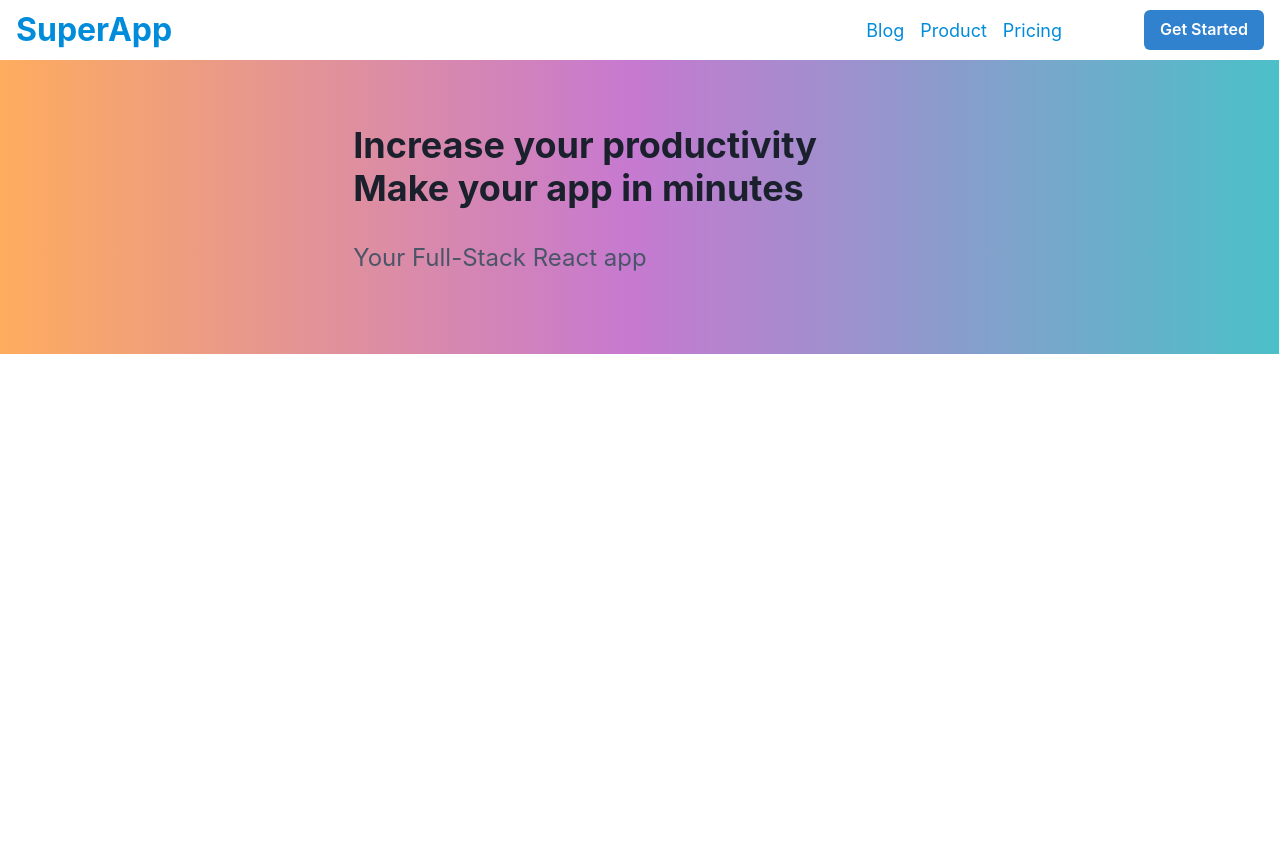
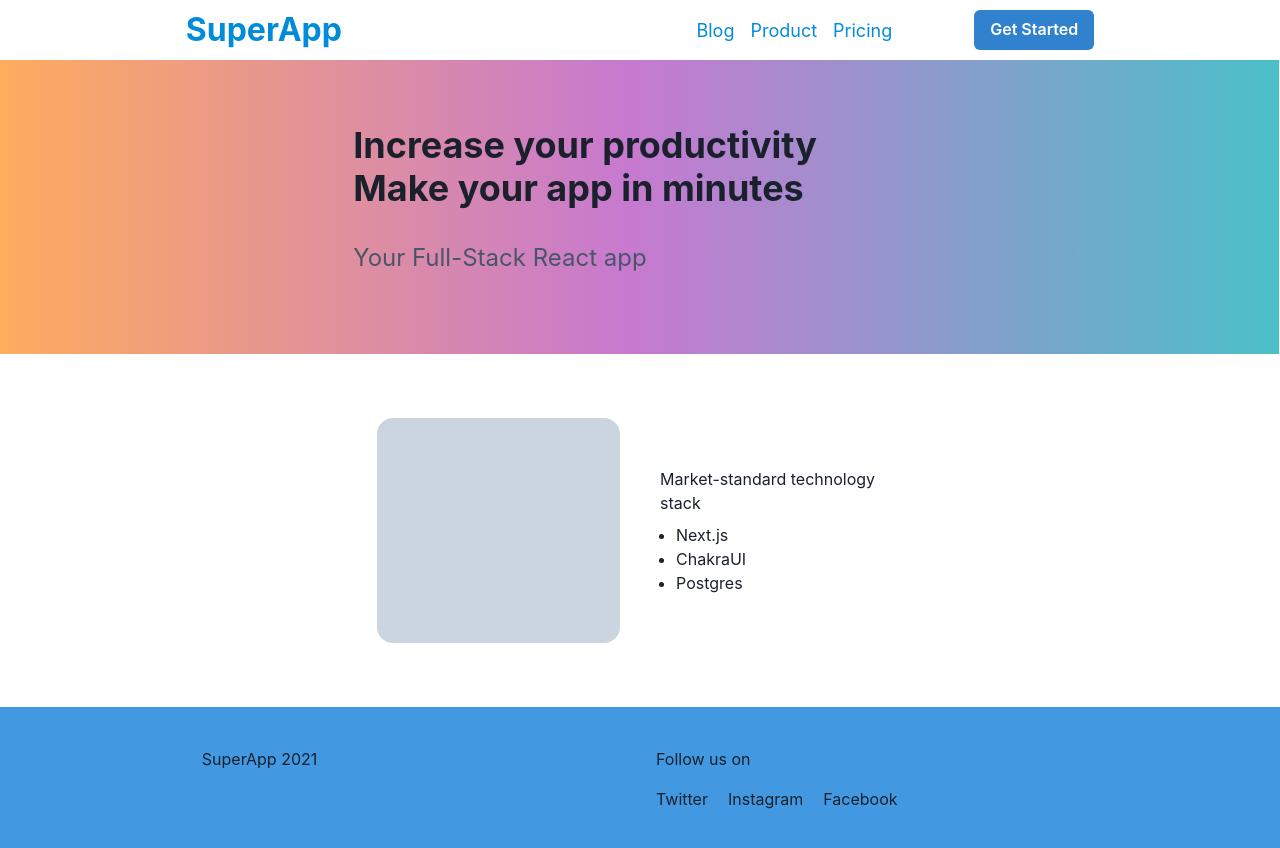
Before and after one commit to tsqware/fullstack-react-app, a Next.js app in the folder fullstack-react-app/: page / in a window 1280 px wide. Shown: the top 848 px of the page. Before the commit the page ends 800 px from the top, so only its background shows below. Built offline with nearby package versions, Linux system fonts and the light colour scheme.

Commit message:
feat(web-app): added body and footer

```diff
--- /dev/null
+++ b/fullstack-react-app/components/organisms/LandingBody/LandingBody.tsx
@@ -0,0 +1,28 @@
+import { Box, Container, Flex, ListItem, SimpleGrid, Text, UnorderedList } from "@chakra-ui/react"
+import React from "react"
+
+export const LandingBody = () => {
+	return (
+		<Container minHeight="300px">
+			<SimpleGrid columns={2} spacing={10} p="64px 24px">
+				<Box>
+					<Box
+						backgroundColor="gray.300"
+						width="100%"
+						height="225px"
+						borderRadius="16px"
+					></Box>
+				</Box>
+				<Flex flexDirection="column" justifyContent="center">
+					<Text mb="8px">Market-standard technology stack</Text>
+					<UnorderedList>
+						<ListItem>Next.js</ListItem>
+						<ListItem>ChakraUI</ListItem>
+						<ListItem>Postgres</ListItem>
+					</UnorderedList>
+				</Flex>
+			</SimpleGrid>
+		</Container>
+	)
+
+}
--- /dev/null
+++ b/fullstack-react-app/components/organisms/LandingFooter/LandingFooter.tsx
@@ -0,0 +1,26 @@
+import { Box, Container, Flex, HStack, SimpleGrid, Text } from "@chakra-ui/react"
+
+export const LandingFooter = () => {
+	return (
+		<Flex
+			as="footer"
+			backgroundColor="blue.400"
+			py="40px"
+			width="100vw"
+		>
+			<Container maxWidth={["100%", "100%", "100%", "90ch"]}>
+				<SimpleGrid columns={2} spacing={8}>
+					<Box>SuperApp 2021</Box>
+					<Flex flexDirection="column">
+						<Text mb="16px">Follow us on</Text>
+						<HStack spacing={5}>
+							<Text>Twitter</Text>
+							<Text>Instagram</Text>
+							<Text>Facebook</Text>
+						</HStack>
+					</Flex>
+				</SimpleGrid>
+			</Container>
+		</Flex>
+	)
+}
--- a/fullstack-react-app/components/organisms/TopBar/TopBar.tsx
+++ b/fullstack-react-app/components/organisms/TopBar/TopBar.tsx
@@ -4,16 +4,22 @@ import { MenuItem } from "../../molecules/MenuItem/MenuItem"
 
 export const TopBar = () => {
 	return (
-		<Flex alignContent="center" p="6px 16px">
+		<Flex w='100%' flexDirection="row" alignContent="center" alignItems="center" justifyContent="center" p="6px 16px">
+			<Flex
+				w={['100%', '100%', '100%', '90ch']}
+				flexDirection="row"
+				alignContent="center"
+			>
 				<Text fontSize="32px" fontWeight="700" color="#008CDB" flexGrow={1}>SuperApp</Text>
 				<HStack spacing="16px">
 					<MenuItem text="Blog" href="/blog" />
 					<MenuItem text="Product" href="/product" />
 					<MenuItem text="Pricing" href="/pricing" />
 				</HStack>
-			<HStack marginLeft="82px">
+				<HStack ml="82px">
 					<Button variant="solid" colorScheme="blue">Get Started</Button>
 				</HStack>
 			</Flex>
+		</Flex>
 	)
 }
--- a/fullstack-react-app/pages/index.tsx
+++ b/fullstack-react-app/pages/index.tsx
@@ -1,12 +1,15 @@
-import { Flex } from '@chakra-ui/react'
+import { Flex, VStack } from '@chakra-ui/react'
 import type { NextPage } from 'next'
 import Head from 'next/head'
 import { Hero } from '../components/molecules/Hero/Hero'
 import { TopBar } from '../components/organisms/TopBar/TopBar'
+import { LandingBody } from '../components/organisms/LandingBody/LandingBody'
+import { LandingFooter } from '../components/organisms/LandingFooter/LandingFooter'
+import styles from '../styles/Home.module.css'
 
 const Home: NextPage = () => {
   return (
-    <div>
+    <Flex flexDirection="column" >
       <Head>
         <title>SuperApp</title>
         <meta name="description" content="Generated by create next app" />
@@ -18,7 +21,10 @@ const Home: NextPage = () => {
 		<Flex>
 			<Hero />
 		</Flex>
-    </div>
+
+		<LandingBody />
+		<LandingFooter />
+    </Flex>
   )
 }
 
```
Lines whose indentation alone changed are shown as unchanged.
